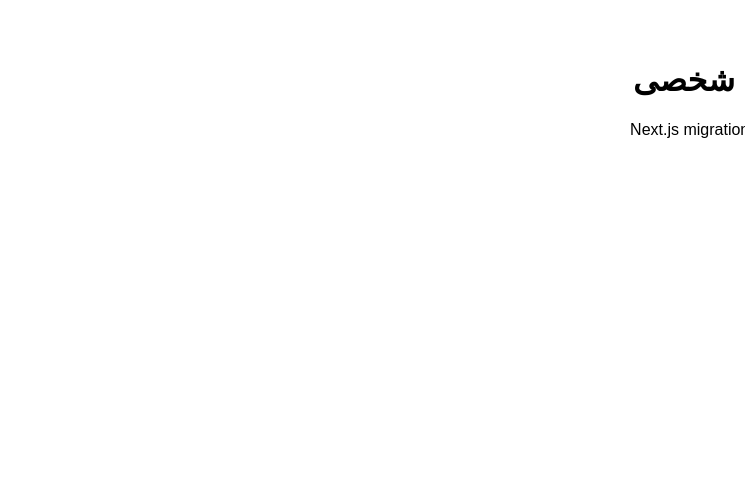
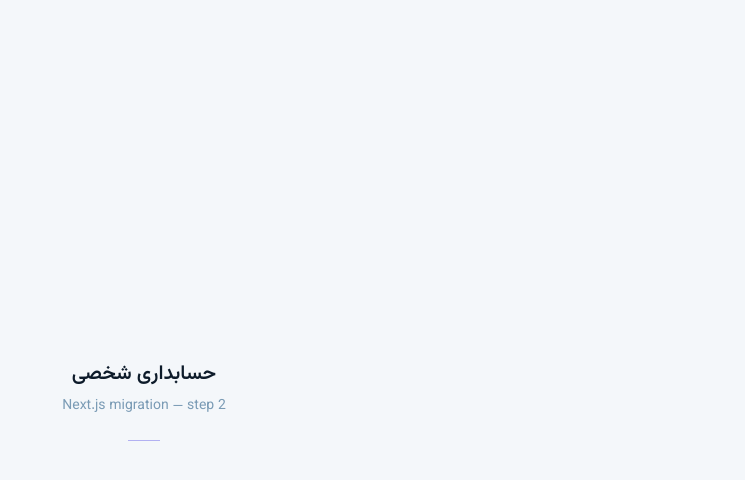
Before and after one commit to amirakbari079/personalfinance, a Next.js app in the folder frontend/: page / in a window 1280 px wide. Shown: the top 480 px of the page, without its empty margins (535-1280 px from the left). Built offline with nearby package versions, Linux system fonts and the light colour scheme.

Commit message:
migration to next.js step 2

```diff
--- /dev/null
+++ b/frontend/src/app/globals.css
@@ -0,0 +1,81 @@
+@tailwind base;
+@tailwind components;
+@tailwind utilities;
+
+@layer base {
+  *,
+  *::before,
+  *::after {
+    box-sizing: border-box;
+  }
+
+  html {
+    direction: rtl;
+  }
+
+  body {
+    background-color: theme('colors.surface');
+    color: theme('colors.text-primary');
+    -webkit-font-smoothing: antialiased;
+    -moz-osx-font-smoothing: grayscale;
+  }
+
+  input,
+  textarea,
+  select,
+  button {
+    font: inherit;
+  }
+}
+
+@layer components {
+  .jalali-date-input {
+    width: 100%;
+    background-color: theme('colors.surface');
+    border: 1px solid theme('colors.surface-muted');
+    border-radius: 0.5rem;
+    padding: 0.625rem 1rem;
+    font-size: 0.875rem;
+    line-height: 1.25rem;
+    color: theme('colors.text-primary');
+    font-variant-numeric: tabular-nums;
+    outline: none;
+    transition: all 0.15s ease;
+  }
+
+  .jalali-date-input::placeholder {
+    color: theme('colors.text-muted');
+  }
+
+  .jalali-date-input:focus {
+    border-color: theme('colors.brand-accent');
+    box-shadow: 0 0 0 2px rgba(79, 70, 229, 0.25);
+  }
+}
+
+@layer utilities {
+  .panel-texture {
+    background-image:
+      repeating-linear-gradient(
+        0deg,
+        rgba(79, 70, 229, 0.06) 0px,
+        rgba(79, 70, 229, 0.06) 1px,
+        transparent 1px,
+        transparent 40px
+      ),
+      repeating-linear-gradient(
+        90deg,
+        rgba(79, 70, 229, 0.06) 0px,
+        rgba(79, 70, 229, 0.06) 1px,
+        transparent 1px,
+        transparent 40px
+      );
+  }
+
+  @media (prefers-reduced-motion: reduce) {
+    * {
+      animation-duration: 0.01ms !important;
+      transition-duration: 0.01ms !important;
+    }
+  }
+}
--- a/frontend/src/app/layout.tsx
+++ b/frontend/src/app/layout.tsx
@@ -1,5 +1,13 @@
 import type { Metadata } from 'next'
+import { Vazirmatn } from 'next/font/google'
 import type { ReactNode } from 'react'
+import './globals.css'
+
+const vazirmatn = Vazirmatn({
+  subsets: ['arabic', 'latin'],
+  display: 'swap',
+  variable: '--font-vazirmatn',
+})
 
 export const metadata: Metadata = {
   title: 'حسابداری شخصی',
@@ -8,8 +16,10 @@ export const metadata: Metadata = {
 
 export default function RootLayout({ children }: { children: ReactNode }) {
   return (
-    <html lang="fa" dir="rtl">
-      <body>{children}</body>
+    <html lang="fa" dir="rtl" className={vazirmatn.variable}>
+      <body className={`${vazirmatn.className} font-sans antialiased`}>
+        {children}
+      </body>
     </html>
   )
 }
--- a/frontend/src/app/page.tsx
+++ b/frontend/src/app/page.tsx
@@ -1,8 +1,11 @@
 export default function HomePage() {
   return (
-    <main style={{ padding: '2rem', fontFamily: 'sans-serif' }}>
-      <h1>حسابداری شخصی</h1>
-      <p>Next.js migration — step 1 scaffold</p>
+    <main className="min-h-screen bg-surface flex items-center justify-center">
+      <div className="text-center">
+        <h1 className="text-xl font-semibold text-text-primary">حسابداری شخصی</h1>
+        <p className="mt-2 text-sm text-text-muted">Next.js migration — step 2</p>
+        <div className="mt-6 w-8 h-px bg-brand-accent/40 mx-auto" />
+      </div>
     </main>
   )
 }
--- a/frontend/tailwind.config.ts
+++ b/frontend/tailwind.config.ts
@@ -38,7 +38,7 @@ export default {
   theme: {
     extend: {
       fontFamily: {
-        sans: ['Vazirmatn', 'sans-serif'],
+        sans: ['var(--font-vazirmatn)', 'Vazirmatn', 'sans-serif'],
       },
       colors: tokens,
     },
```
Also changed, not shown: 1 other file (tests, documents, lock files or other folders).
